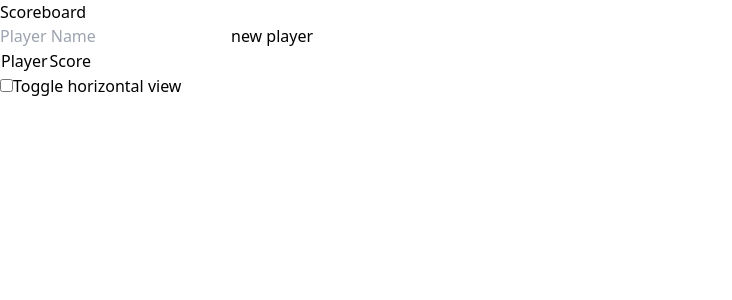
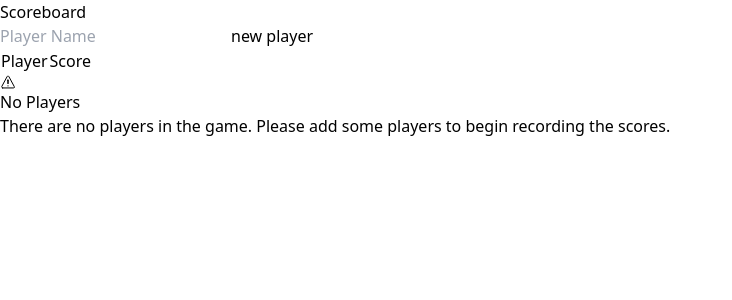
Before and after one commit to caioarodrigues/dynamic-scoreboard, a React (Vite) app: page / in a window 1280 px wide. Shown: the top 300 px of the page, without its empty margins (0-732 px from the left). Built offline with nearby package versions, Linux system fonts and the light colour scheme.

Commit message:
style: NoPlayers components added

```diff
--- a/src/components/CardsList/Index.module.jsx
+++ b/src/components/CardsList/Index.module.jsx
@@ -1,12 +1,15 @@
 import { Card } from "../Card/Index.module";
 import usePlayer from "../../hooks/usePlayer";
 import { Slider } from "../Slider/Index.module";
+import { NoPlayers } from "../NoPlayers/Index.module";
 
 export const CardsList = () => {
   const { getCards } = usePlayer();
   const cards = getCards();
 
   return (
+    <>
+      {cards.length > 0 ? (
         <div className="md:w-2/3">
           <Slider>
             {cards.map(({ playerName }, index) => (
@@ -14,5 +17,9 @@
             ))}
           </Slider>
         </div>
+      ) : (
+        <NoPlayers />
+      )}
+    </>
   );
 };
--- /dev/null
+++ b/src/components/NoPlayers/Index.module.jsx
@@ -0,0 +1,15 @@
+import { IoWarningOutline } from "react-icons/io5";
+
+export const NoPlayers = () => {
+  return (
+    <div className="w-full flex flex-col items-center mt-8">
+      <IoWarningOutline className="text-9xl text-white animate-bounce" />
+      <div className="text-white text-center">
+        <h2 className="text-xl font-bold">No Players</h2>
+        <p>
+          There are no players in the game. Please add some players to begin recording the scores.
+        </p>
+      </div>
+    </div>
+  );
+};
```
Lines whose indentation alone changed are shown as unchanged.
